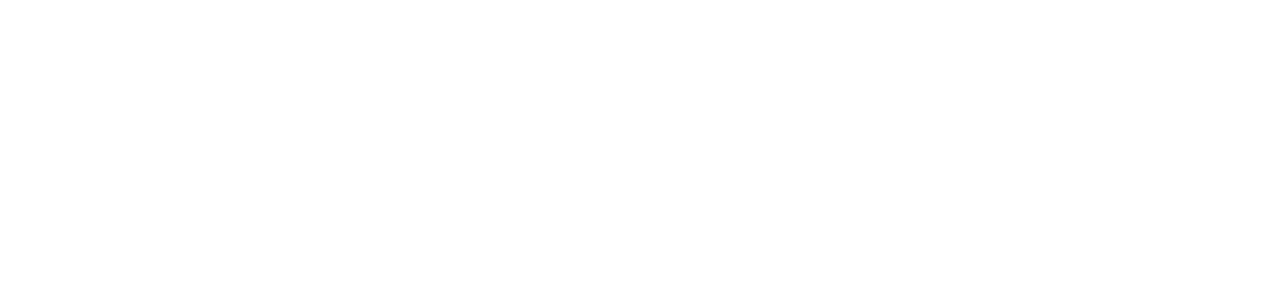
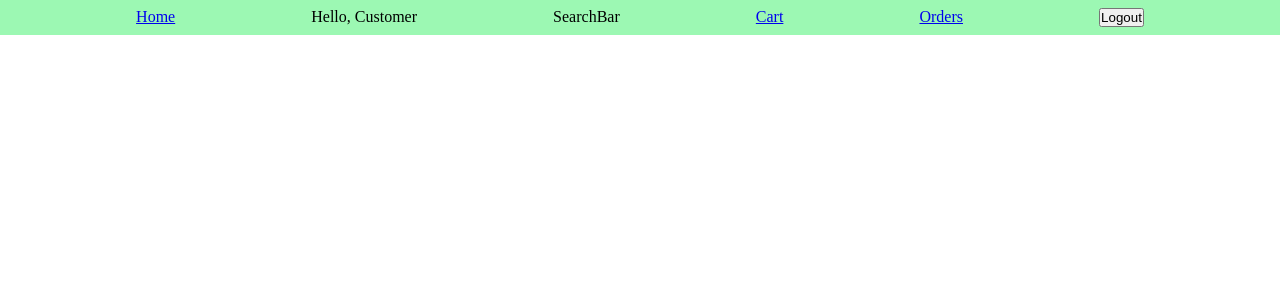
Before and after one commit to divyanshverma5-hub/Online-Food-Ordering, a React (Vite) app in the folder Frontend/: page /customerNavbar in a window 1280 px wide. Before the commit this address had no page. Shown: the top 300 px of the page. Built offline with nearby package versions, Linux system fonts and the light colour scheme.

Commit message:
Adde Navbar (both customer & owner)

```diff
--- a/Frontend/src/App.jsx
+++ b/Frontend/src/App.jsx
@@ -18,6 +18,9 @@ import Confirmation from './components/Confirmation'
 import Orders from './components/Orders'
 import RestaurantOrders from './components/RestaurantOrders'
 import ViewItems from './components/ViewItems'
+import CustomerNavbar from './components/CustomerNavbar'
+import RestaurantNavbar from './components/RestaurantNavbar'
+
 
 function App() {
   return (
@@ -39,6 +42,8 @@ function App() {
       <Route path='/orders' element={<Orders/>} />
       <Route path='/restaurantOrders' element={<RestaurantOrders/>}/>
       <Route path='/viewItems' element={<ViewItems/>}/>
+      <Route path='/customerNavbar' element={<CustomerNavbar/>}/>
+      <Route path='/restaurantNavbar' element={<RestaurantNavbar/>}/>
     </Routes>
 
     {/* (If anybody reading, ignore it, its for me)
--- a/Frontend/src/components/Cart.jsx
+++ b/Frontend/src/components/Cart.jsx
@@ -1,6 +1,7 @@
 import React, { useEffect, useState } from "react";
 import "../style/cart.css"
 import { Link } from "react-router-dom";
+import CustomerNavbar from "./CustomerNavbar";
 
 function Cart() {
 
@@ -100,6 +101,7 @@ function Cart() {
 
     return (
         <>
+            <CustomerNavbar/>
             <h1>Cart</h1>
             {data.map((i) => (
                 <div className="box" key={i.id}>
--- a/Frontend/src/components/Confirmation.jsx
+++ b/Frontend/src/components/Confirmation.jsx
@@ -2,13 +2,15 @@ import React from "react";
 import { useEffect } from "react";
 import { Link } from "react-router-dom";
 import { toast } from "react-toastify";
+import CustomerNavbar from "./CustomerNavbar";
 
 function Confirmation() {
-    useEffect(()=>{
+    useEffect(() => {
         toast.success("Ordered Successfully");
-    },[])
+    }, [])
     return (
         <>
+            <CustomerNavbar />
             <h1>Order Placed Successfully</h1>
             <h2>Thank You for ordering</h2>
             <h3>Extimated Time : 25-30 minutes</h3>
--- /dev/null
+++ b/Frontend/src/components/CustomerNavbar.jsx
@@ -0,0 +1,33 @@
+import React from "react";
+import { Link, useNavigate } from "react-router-dom";
+import { toast } from "react-toastify";
+import "../style/customerNavbar.css"
+
+function CustomerNavbar({ city, cities, handleCity, isHome, isGuest}) {
+    const navigate = useNavigate();
+
+    function handleLogout() {
+        localStorage.removeItem("id")
+        localStorage.removeItem("login")
+        toast.success("Successfully logged Out")
+        navigate("/")
+    }
+
+    return (
+        <div className="navbar">
+            {!isHome && <Link to="/">Home</Link>}
+            {isHome && isGuest && <Link to="/login">Login</Link>}
+            {isHome && isGuest && <Link to="/registeration">Register</Link>}
+            {!isGuest && <p>Hello, {localStorage.getItem("name") || "Customer"}</p>}
+            {isHome && <select onChange={handleCity} value={city}>
+                {cities.map(i => <option value={i}>{i}</option>)}
+            </select >}
+            <p>SearchBar</p>
+            {!isGuest && <Link to="/cart">Cart</Link>}
+            {!isGuest && <Link to="/orders">Orders</Link>}
+            {!isGuest && <button onClick={handleLogout}>Logout</button>}
+        </div>
+    )
+}
+
+export default CustomerNavbar
--- a/Frontend/src/components/Home.jsx
+++ b/Frontend/src/components/Home.jsx
@@ -5,6 +5,7 @@ import { useEffect, useState } from "react";
 import "../style/home.css"
 import Home_to_restaurant_page from "./Home_to_restaurant_page";
 import { toast } from "react-toastify";
+import CustomerNavbar from "./CustomerNavbar";
 
 export default function Home() {
     const navigate = useNavigate();
@@ -53,20 +54,21 @@ export default function Home() {
         toast.success("Successfully logged Out")
         navigate("/")
     }
-
-
     // console.log(data)
+    // function guest(){
+    //     if (localStorage.)
+    // }
     return (
         <>
-            <h1>Home Page</h1>
-            <Link to="/login">Login</Link>
-            <Link to="/registeration">Register</Link>
-            <select onChange={handleCity} value={city}>
-                {cities.map(i => <option value={i}>{i}</option>)}
-            </select >
-            <Link to="/cart">Cart</Link>
-            <Link to="/orders">Orders</Link>
-            <button onClick={handleLogout}>Logout</button>
+            <h1>Home Page (App Name)</h1>
+            <CustomerNavbar
+            cities= {cities}
+            city= {city}
+            handleCity= {handleCity}
+            isHome= {true}
+            isGuest= {!localStorage.getItem("id")}
+            />
+
             <h1>Display Restaurants</h1>
             <div className="Allrestaurants">
                 {data.map(i => {
--- a/Frontend/src/components/HomeRestaurant.jsx
+++ b/Frontend/src/components/HomeRestaurant.jsx
@@ -4,6 +4,7 @@ import { Link, useNavigate } from "react-router-dom";
 import "../style/HomeRestaurant.css"
 import EditFood from "./EditFood";
 import { toast } from "react-toastify";
+import RestaurantNavbar from "./RestaurantNavbar";
 function HomeRestaurant() {
 
     const [showEdit, setShowEdit] = useState(false);
@@ -58,13 +59,11 @@ function HomeRestaurant() {
     return (
         <>
             <h1>R.name= {data.restaurant_name}</h1>
-            <p>Welcome {data.owner_name}!</p>
+            {/* <p>Welcome {data.owner_name}!</p> */}
             <h3>City: {data.city}</h3>
-
-            <Link to={'/addFood'}>Add</Link>
-            <br />
-            <Link to={'/restaurantOrders'}>Orders</Link>
-            <button onClick={handleLogout}>Logout</button>
+            <RestaurantNavbar
+                isHome={true}
+            />
 
             <h1>Menu</h1>
             <div className="menuCard">
--- a/Frontend/src/components/NavBar.jsx
+++ /dev/null
@@ -1 +0,0 @@
-//make it for the navbar containing (Location, login/register, logout, order, cart)
--- a/Frontend/src/components/Orders.jsx
+++ b/Frontend/src/components/Orders.jsx
@@ -1,5 +1,5 @@
 import React, { useEffect, useState } from "react";
-
+import CustomerNavbar from "./CustomerNavbar";
 function Orders() {
 
     let customer_id = localStorage.getItem("id");
@@ -43,6 +43,7 @@ function Orders() {
 
     return (
         <>
+            <CustomerNavbar/>
             <h1>Orders History</h1>
 
             <h2>🟢 Ongoing Orders </h2>
--- /dev/null
+++ b/Frontend/src/components/RestaurantNavbar.jsx
@@ -0,0 +1,28 @@
+//make it for the navbar containing (Location, login/register, logout, order, cart)
+import React from "react";
+import { Link, useNavigate } from "react-router-dom";
+import { toast } from "react-toastify";
+import "../style/customerNavbar.css"
+
+
+function RestaurantNavbar({isHome}) {
+    const navigate = useNavigate();
+    function handleLogout() {
+        localStorage.removeItem("id")
+        localStorage.removeItem("login")
+        toast.success("Successfully logged Out")
+        navigate("/")
+    }
+
+    return (
+        <div className="navbar">
+            <p>👤 {localStorage.getItem("name") || "Owner"}</p>
+
+            {!isHome && <Link to={'/homeRestaurant'}>Dashboard</Link>}
+            <Link to={'/restaurantOrders'}>Orders</Link>
+            <Link to={'/addFood'}>Add Food</Link>
+            <button onClick={handleLogout}>Logout</button>
+        </div>
+    )
+}
+export default RestaurantNavbar
--- a/Frontend/src/components/RestaurantOrders.jsx
+++ b/Frontend/src/components/RestaurantOrders.jsx
@@ -1,5 +1,6 @@
 import React, { useEffect, useState } from "react";
 import ViewItems from "./ViewItems";
+import RestaurantNavbar from "./RestaurantNavbar";
 function RestaurantOrders() {
 
     let restaurant_id = localStorage.getItem("id");
@@ -54,6 +55,7 @@ function RestaurantOrders() {
 
     return (
         <>
+        <RestaurantNavbar />
             <h1>Orders:</h1>
             <h2>🟢 New Orders ({pending.length})</h2>
             <hr />
--- /dev/null
+++ b/Frontend/src/style/customerNavbar.css
@@ -0,0 +1,11 @@
+*{
+    margin: 0;
+    padding: 0;
+}
+
+.navbar{
+    background-color: rgb(156, 248, 179);
+    display: flex;
+    justify-content: space-evenly;
+    padding: 0.5rem 0rem;
+}
```
